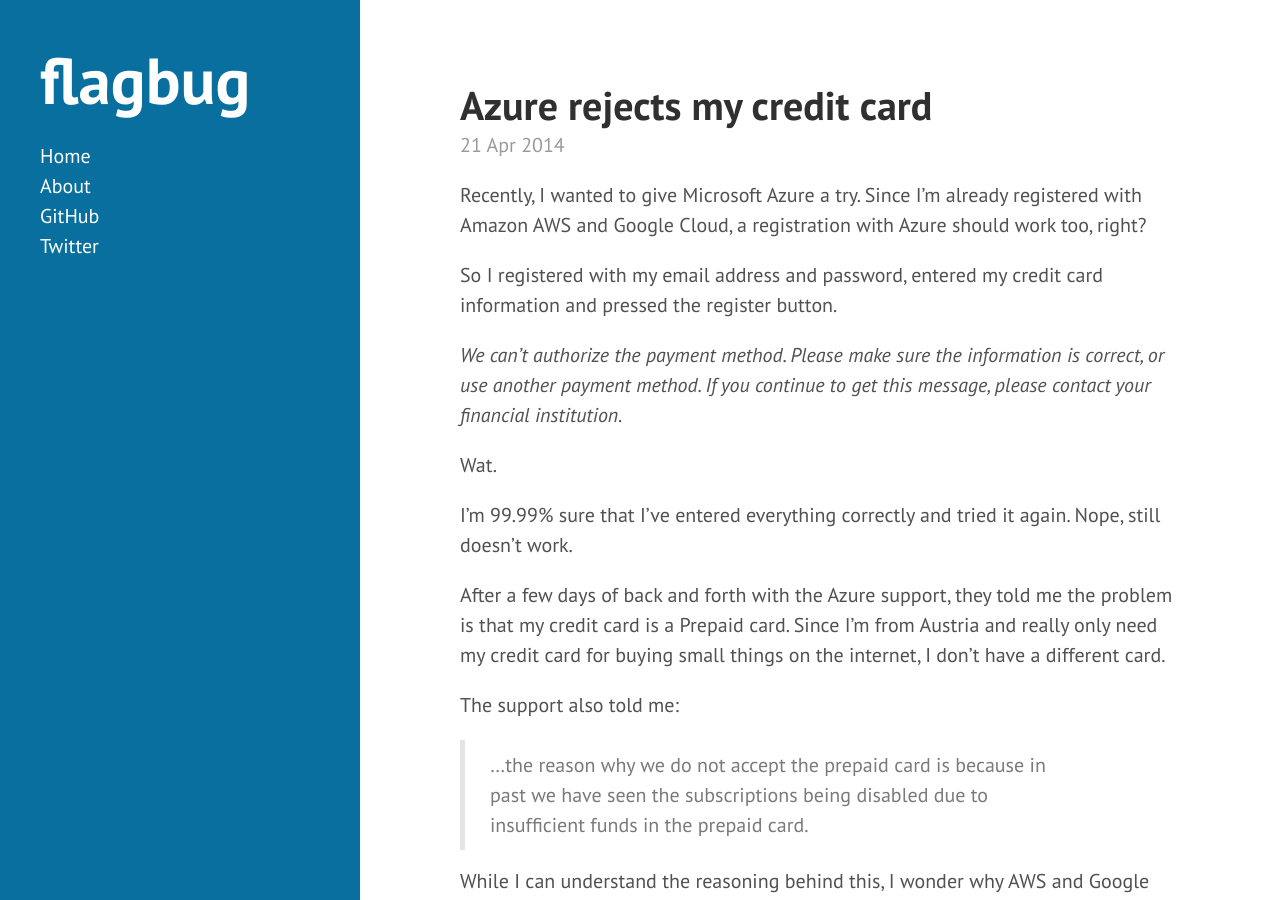
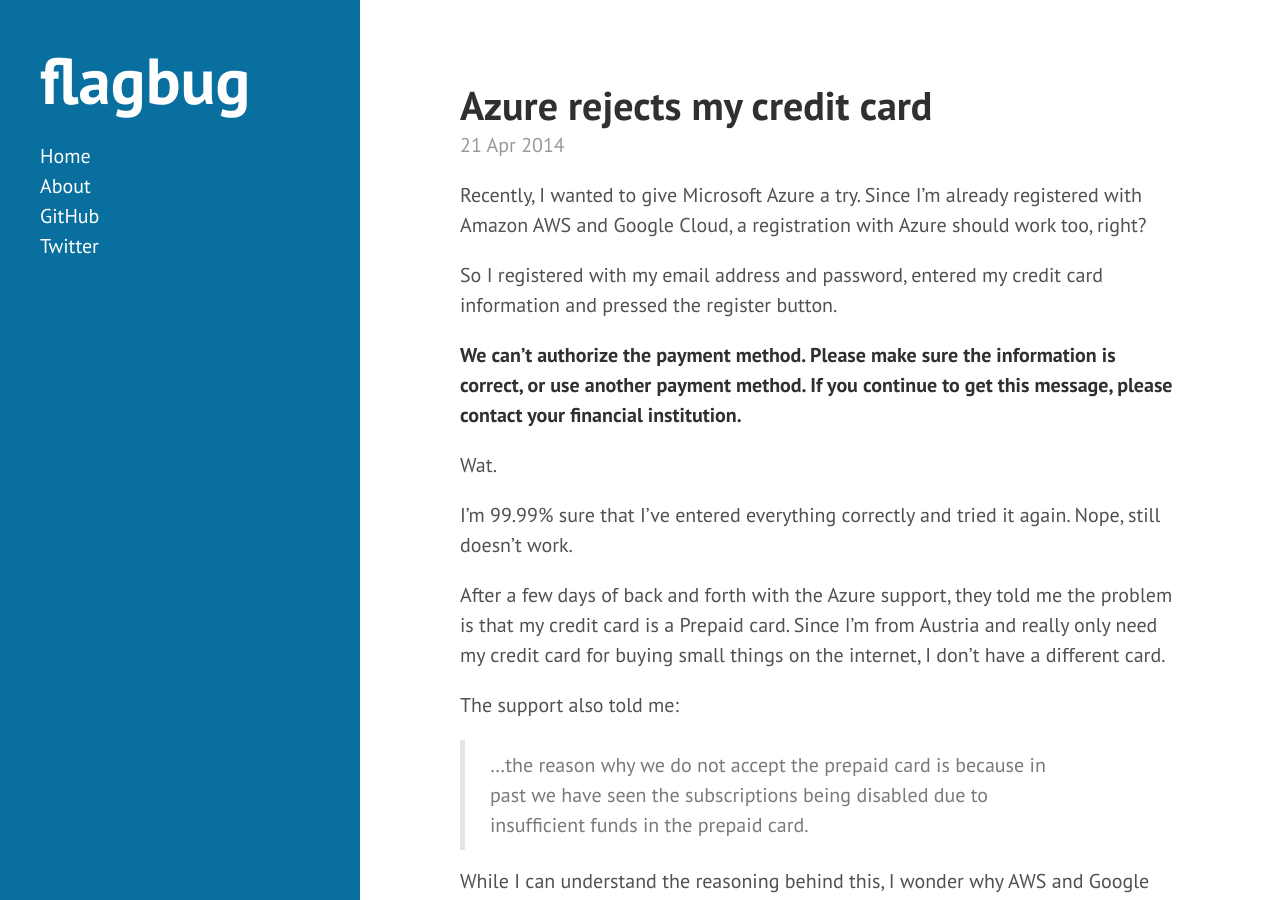
Before and after one commit to flagbug/flagbug.github.com, a Jekyll site: the page built from _posts/2014-04-21-azure-rejects-my-credit-card.md, in a window 1280 px wide and 900 px high. Built offline with Jekyll 4.4.1, drawn with Linux system fonts in a browser that asks for light colours; Markdown is read by kramdown in place of the engine named in the settings; comment, search, counter and statistics services are not loaded.

```diff
--- a/_posts/2014-04-21-azure-rejects-my-credit-card.md
+++ b/_posts/2014-04-21-azure-rejects-my-credit-card.md
@@ -9,8 +9,8 @@ Since I'm already registered with Amazon AWS and Google Cloud, a registration wi
 
 So I registered with my email address and password, entered my credit card information and pressed the register button.
 
-*We can't authorize the payment method. Please make sure the information is correct, or use another payment method.
-If you continue to get this message, please contact your financial institution.*
+**We can't authorize the payment method. Please make sure the information is correct, or use another payment method.
+If you continue to get this message, please contact your financial institution.**
 
 Wat.
 
```
